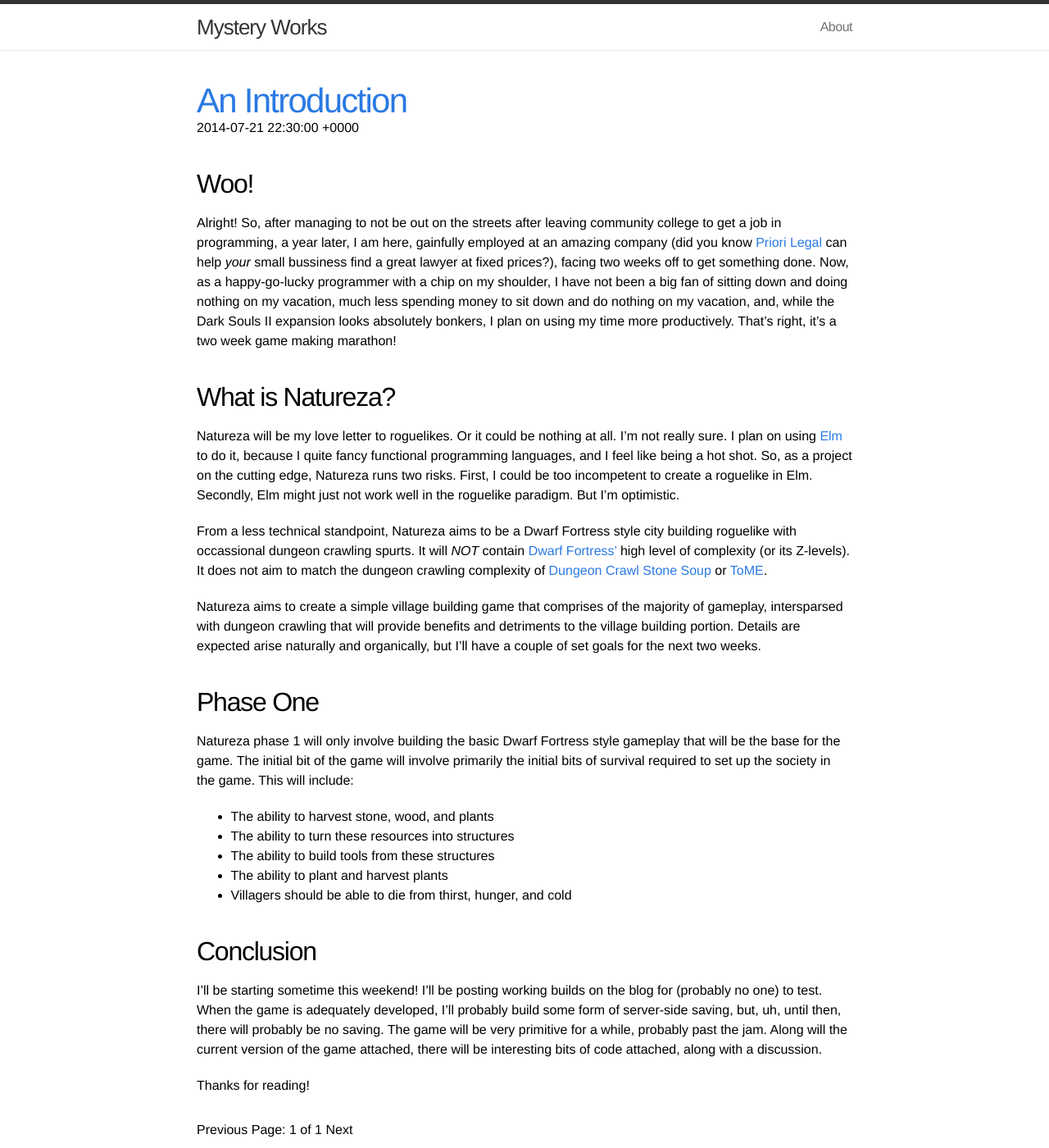
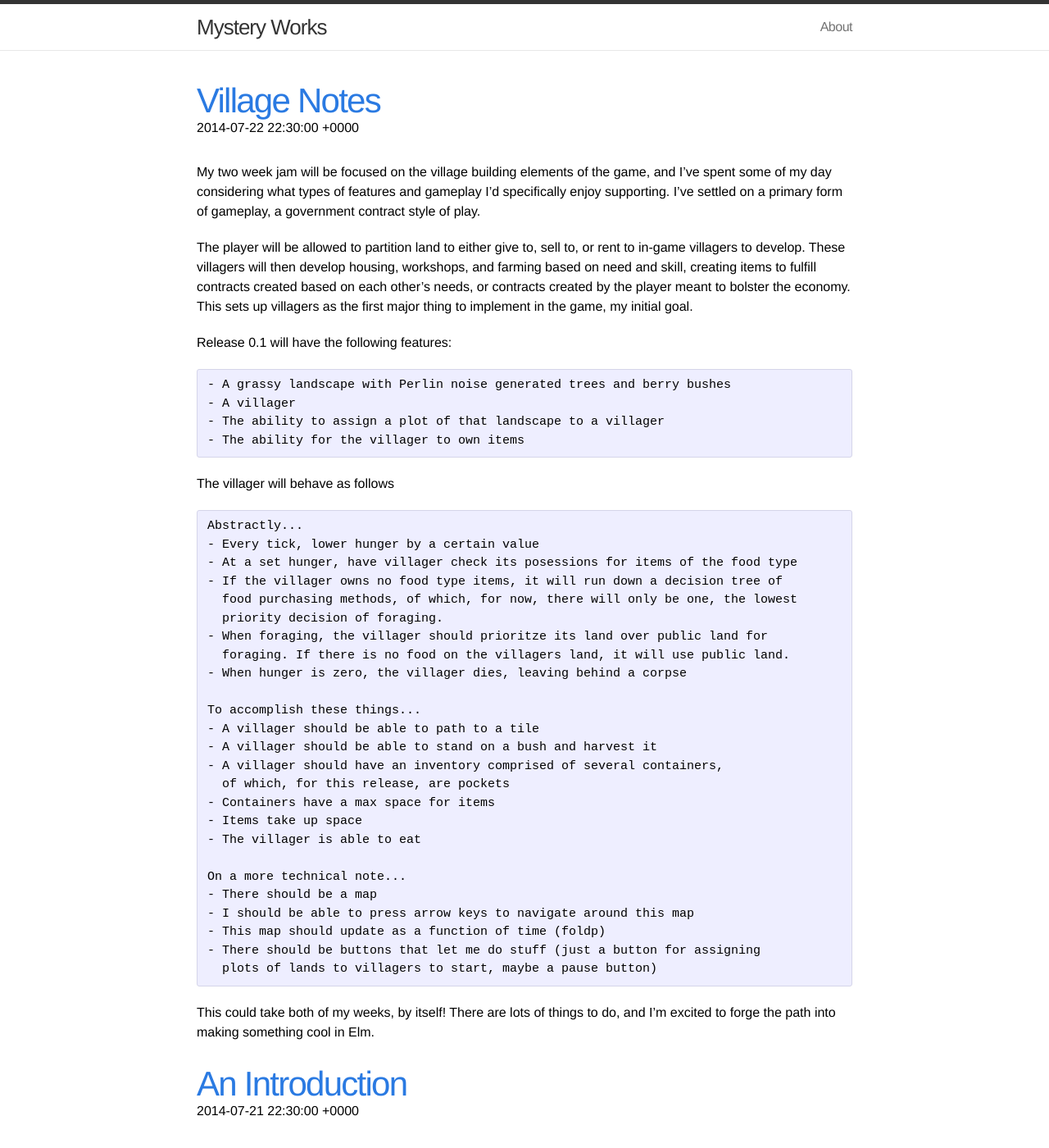
Before and after one commit to MysteryMachine/MysteryMachine, a Jekyll site: the page built from index.html, in a window 1280 px wide and 1400 px high. Shown: the whole window at 82% size. Built offline with Jekyll 4.4.1, drawn with Linux system fonts in a browser that asks for light colours; the list of posts is cut into pages by our own code; some of the changed text lies outside the part shown.

Commit message:
new post and some edits

```diff
--- a/_posts/2014-07-21-introduction.markdown
+++ b/_posts/2014-07-21-introduction.markdown
@@ -5,8 +5,6 @@ date:   2014-07-21 22:30:00
 categories: introduction natureza
 ---
 
-Woo!
----
 Alright! So, after managing to not be out on the streets after leaving community college to get a job in programming, a year later, I am here, gainfully employed at an amazing company (did you know [Priori Legal](http://www.priorilegal.com) can help _your_ small bussiness find a great lawyer at fixed prices?), facing two weeks off to get something done. Now, as a happy-go-lucky programmer with a chip on my shoulder, I have not been a big fan of sitting down and doing nothing on my vacation, much less spending money to sit down and do nothing on my vacation, and, while the Dark Souls II expansion looks absolutely bonkers, I plan on using my time more productively. That's right, it's a two week game making marathon!
 
 What is Natureza?
--- /dev/null
+++ b/_posts/2014-07-22-village-notes.markdown
@@ -0,0 +1,47 @@
+---
+layout: post
+title:  "Village Notes"
+date:   2014-07-22 22:30:00
+categories: introduction natureza elm
+---
+
+My two week jam will be focused on the village building elements of the game, and I've spent some of my day considering what types of features and gameplay I'd specifically enjoy supporting. I've settled on a primary form of gameplay, a government contract style of play.
+
+The player will be allowed to partition land to either give to, sell to, or rent to in-game villagers to develop. These villagers will then develop housing, workshops, and farming based on need and skill, creating items to fulfill contracts created based on each other's needs, or contracts created by the player meant to bolster the economy. This sets up villagers as the first major thing to implement in the game, my initial goal.
+
+Release 0.1 will have the following features:
+
+	- A grassy landscape with Perlin noise generated trees and berry bushes
+	- A villager
+	- The ability to assign a plot of that landscape to a villager
+	- The ability for the villager to own items
+
+ The villager will behave as follows
+
+	Abstractly...
+	- Every tick, lower hunger by a certain value
+	- At a set hunger, have villager check its posessions for items of the food type
+	- If the villager owns no food type items, it will run down a decision tree of
+	  food purchasing methods, of which, for now, there will only be one, the lowest
+	  priority decision of foraging.
+	- When foraging, the villager should prioritze its land over public land for
+	  foraging. If there is no food on the villagers land, it will use public land.
+	- When hunger is zero, the villager dies, leaving behind a corpse
+
+	To accomplish these things...
+	- A villager should be able to path to a tile
+	- A villager should be able to stand on a bush and harvest it
+	- A villager should have an inventory comprised of several containers,
+	  of which, for this release, are pockets
+	- Containers have a max space for items
+	- Items take up space
+	- The villager is able to eat
+
+	On a more technical note...
+	- There should be a map
+	- I should be able to press arrow keys to navigate around this map
+	- This map should update as a function of time (foldp)
+	- There should be buttons that let me do stuff (just a button for assigning
+	  plots of lands to villagers to start, maybe a pause button)
+
+This could take both of my weeks, by itself! There are lots of things to do, and I'm excited to forge the path into making something cool in Elm.
```
Also changed, not shown: other parts of _posts/2014-07-21-introduction.markdown (+8 -7 lines).
